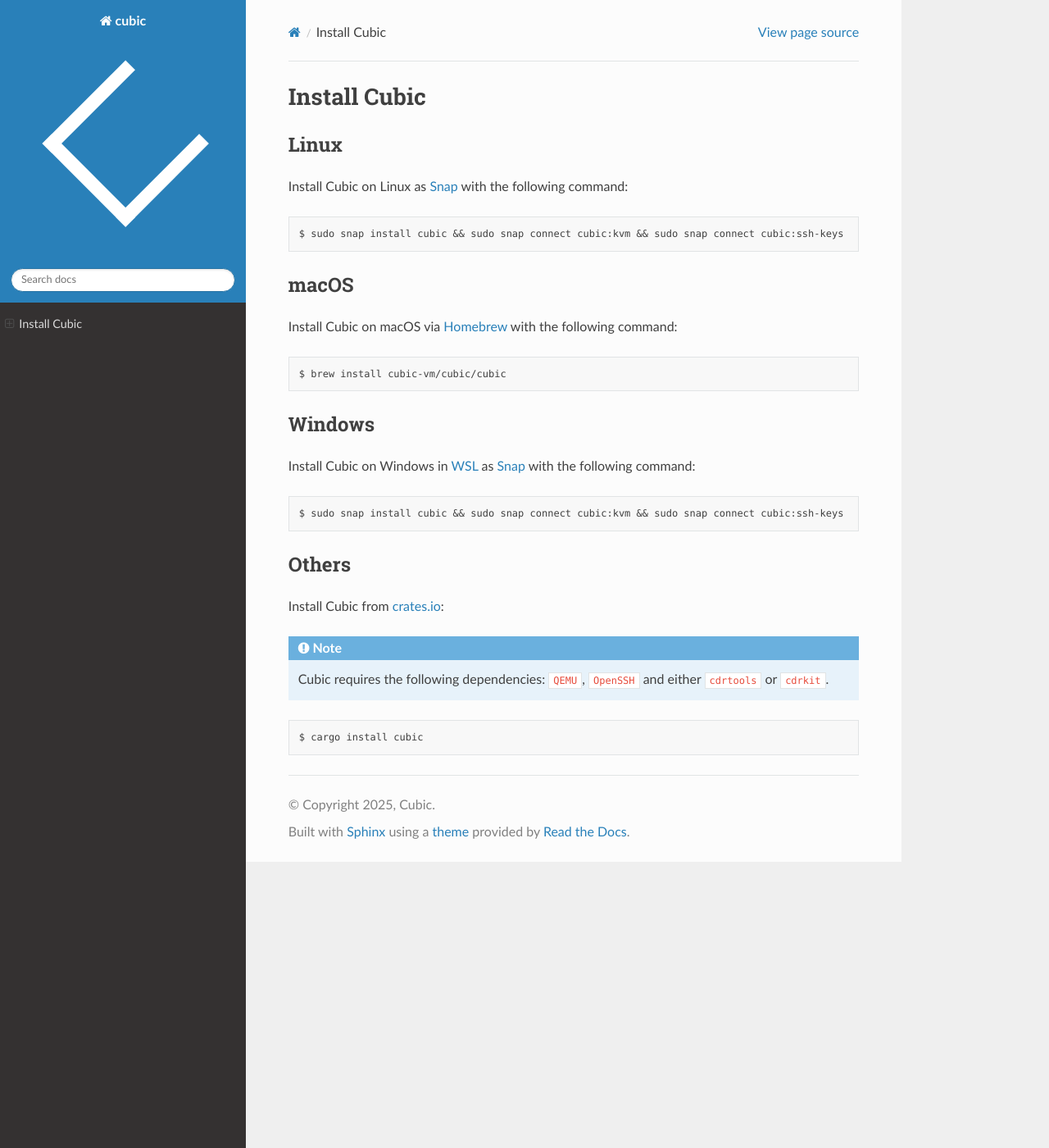
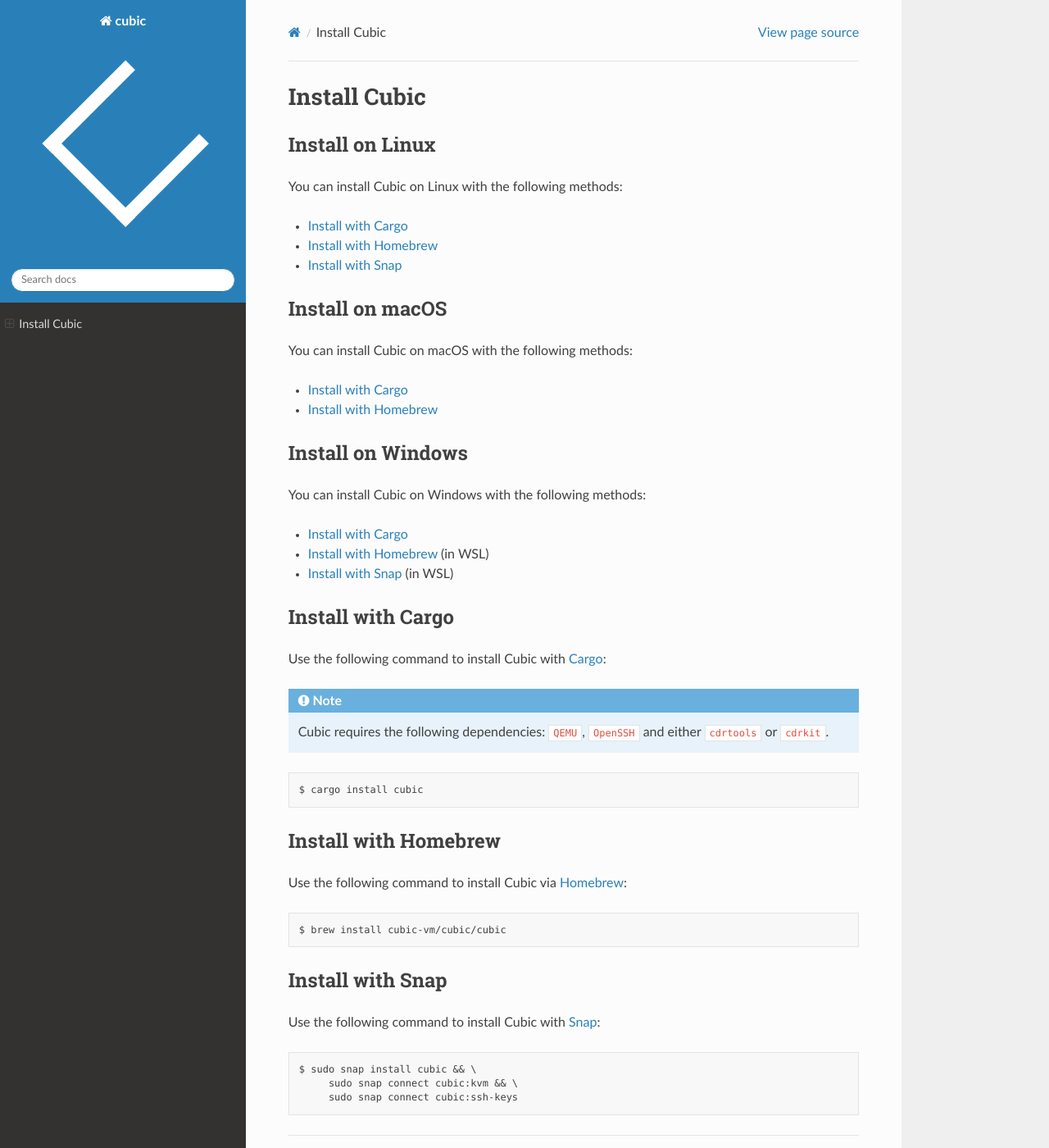
Before and after one commit to cubic-vm/cubic, a Sphinx documentation site: the page built from docs/install.rst, in a window 1280 px wide and 1400 px high. Shown: the whole window at 82% size. Built offline with Sphinx 7.4.7 and the Read the Docs theme 3.1.0, drawn with Linux system fonts in a browser that asks for light colours.

Commit message:
doc: update install documentation
Signed-off-by: Roger Knecht <rknecht@pm.me>

```diff
--- a/docs/install.rst
+++ b/docs/install.rst
@@ -3,50 +3,67 @@
 Install Cubic
 =============
 
-Linux
------
+Install on Linux
+----------------
 
-Install Cubic on Linux as `Snap`_ with the following command:
+You can install Cubic on Linux with the following methods:
+
+* `Install with Cargo`_
+* `Install with Homebrew`_
+* `Install with Snap`_
+
+Install on macOS
+----------------
+
+You can install Cubic on macOS with the following methods:
+
+* `Install with Cargo`_
+* `Install with Homebrew`_
+
+Install on Windows
+------------------
+
+You can install Cubic on Windows with the following methods:
+
+* `Install with Cargo`_
+* `Install with Homebrew`_ (in WSL)
+* `Install with Snap`_ (in WSL)
+
+Install with Cargo
+------------------
+
+Use the following command to install Cubic with `Cargo`_:
+
+.. note:: Cubic requires the following dependencies: ``QEMU``, ``OpenSSH`` and either ``cdrtools`` or ``cdrkit``.
 
 .. code-block::
 
-       $ sudo snap install cubic && sudo snap connect cubic:kvm && sudo snap connect cubic:ssh-keys
+       $ cargo install cubic
 
-.. _Snap: https://snapcraft.io/cubic
+.. _Cargo: https://crates.io/crates/cubic
 
-macOS
------
+Install with Homebrew
+---------------------
 
-Install Cubic on macOS via `Homebrew`_ with the following command:
+Use the following command to install Cubic via `Homebrew`_:
 
 .. code-block::
 
        $ brew install cubic-vm/cubic/cubic
 
-.. _Homebrew: https://brew.sh
+.. _Homebrew: https://github.com/cubic-vm/homebrew-cubic
 
-Windows
--------
 
-Install Cubic on Windows in `WSL`_ as `Snap`_ with the following command:
+
+Install with Snap
+-----------------
+
+Use the following command to install Cubic with `Snap`_:
 
 .. code-block::
 
-       $ sudo snap install cubic && sudo snap connect cubic:kvm && sudo snap connect cubic:ssh-keys
+       $ sudo snap install cubic && \
+            sudo snap connect cubic:kvm && \
+            sudo snap connect cubic:ssh-keys
 
-.. _WSL: https://learn.microsoft.com/en-us/windows/wsl/install
 .. _Snap: https://snapcraft.io/cubic
-
-Others
-------
-
-Install Cubic from `crates.io`_:
-
-.. note:: Cubic requires the following dependencies: ``QEMU``, ``OpenSSH`` and either ``cdrtools`` or ``cdrkit``.
-
-
-.. code-block::
-
-       $ cargo install cubic
-
-.. _crates.io: https://crates.io/crates/cubic
```
Also changed, not shown: README.md (+1 -30 lines).
